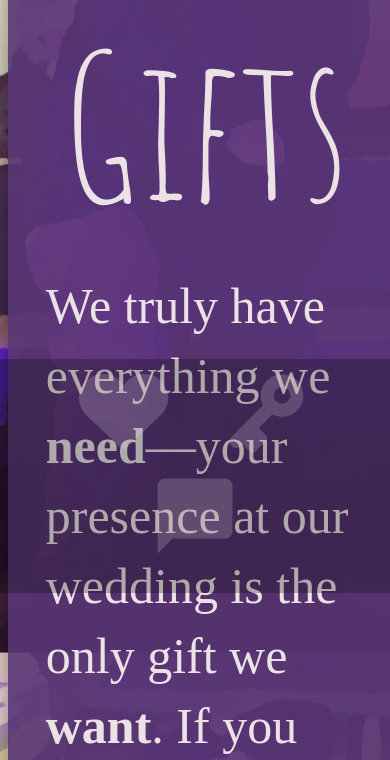
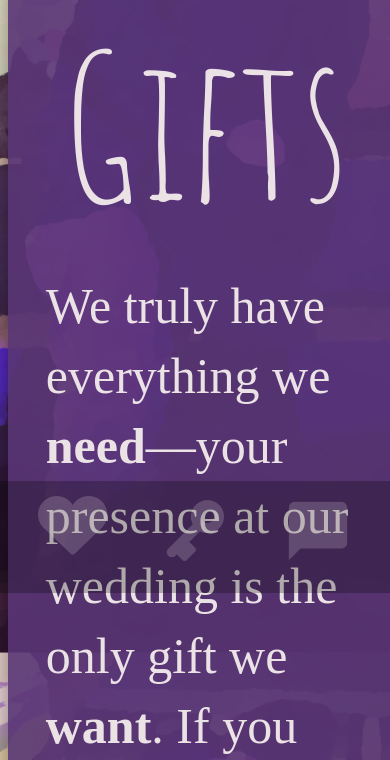
Before and after one commit to bryanchambers/gordonwedding, a Flask app: page /gifts in a window 390 px wide. Shown: the part 251-1011 px from the top of the page. Run offline with Flask 2, Linux system fonts and the light colour scheme; data comes from the database, SQL or seed files in the repository; some web fonts are replaced.

Commit message:
Bottom nav styling

```diff
--- a/static/styles.css
+++ b/static/styles.css
@@ -57,7 +57,11 @@ body {
     opacity: 1;
 }
 
-.login-logout {
+#bottom-nav .large-icons {
+    height: 25px;
+}
+
+#bottom-nav .small-icons {
     position: relative;
     top: -2px;
 }
@@ -365,7 +369,11 @@ input {
         height: 90px;
     }
 
-    .login-logout {
+    #bottom-nav .large-icons {
+        height: 70px;
+    }
+
+    #bottom-nav .small-icons {
         top: -5px;
     }
 
--- a/templates/layout.html
+++ b/templates/layout.html
@@ -22,20 +22,20 @@
 
             {% if not home %}
                 <div id='bottom-nav'><a href='/' title='Home'>
-                    <img src="{{ url_for('static', filename='heart.png') }}"></a>
+                    <img src="{{ url_for('static', filename='heart.png') }}" class='large-icons'></a>
 
                     {% if 'type' in session %}
-                        <a href='/settings' title='Settings'><img src="{{ url_for('static', filename='gear.png') }}" class='login-logout'></a>
-                        <a href='/logout' title='Logout'><img src="{{ url_for('static', filename='logout.png') }}" class='login-logout'></a>
+                        <a href='/settings' title='Settings'><img src="{{ url_for('static', filename='gear.png') }}" class='small-icons'></a>
+                        <a href='/logout' title='Logout'><img src="{{ url_for('static', filename='logout.png') }}" class='small-icons'></a>
 
                     {% else %}<a href='/login' title='Bride and Groom Login'>
-                        <img src="{{ url_for('static', filename='key.png') }}" class='login-logout'>
+                        <img src="{{ url_for('static', filename='key.png') }}" class='large-icons'>
                     </a>
 
                     {% endif %}
 
                     <a href='/feedback' title='Trouble with the website?'>
-                        <img src="{{ url_for('static', filename='feedback.png') }}" class='login-logout'>
+                        <img src="{{ url_for('static', filename='feedback.png') }}" class='large-icons'>
                     </a>
                 </div>
             {% endif %}
```
